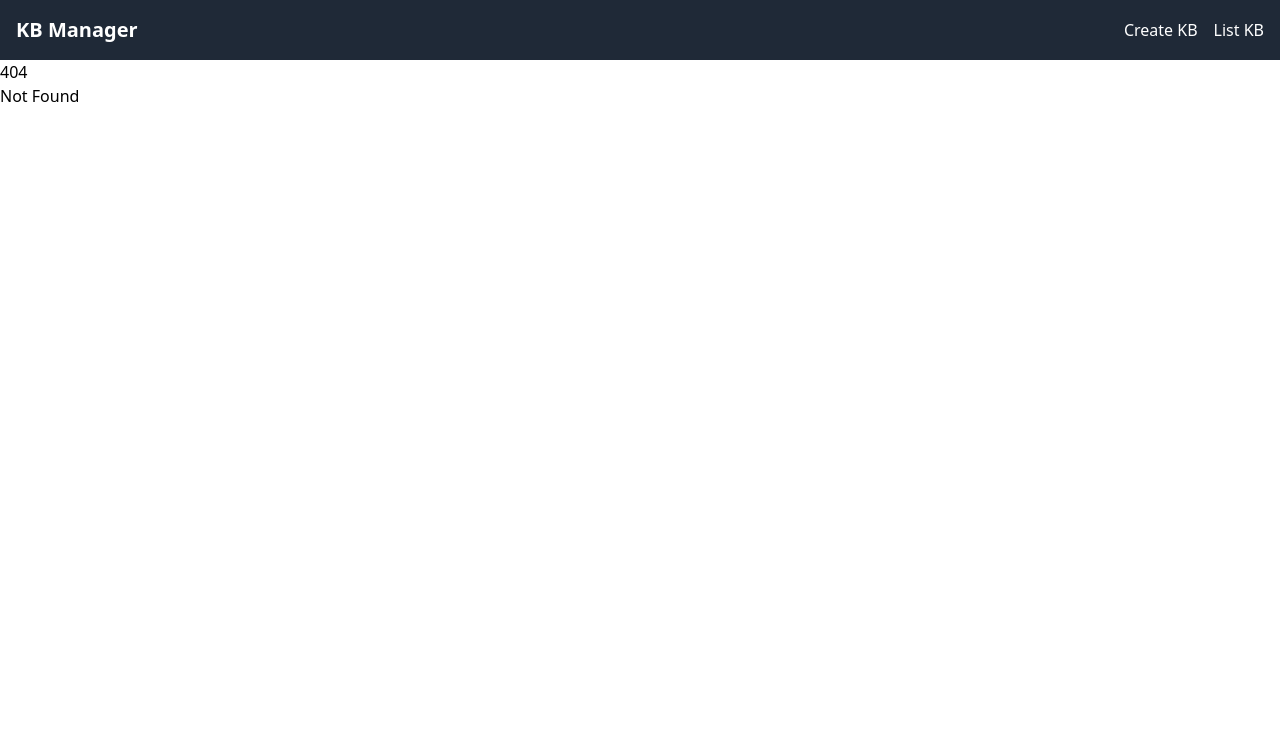
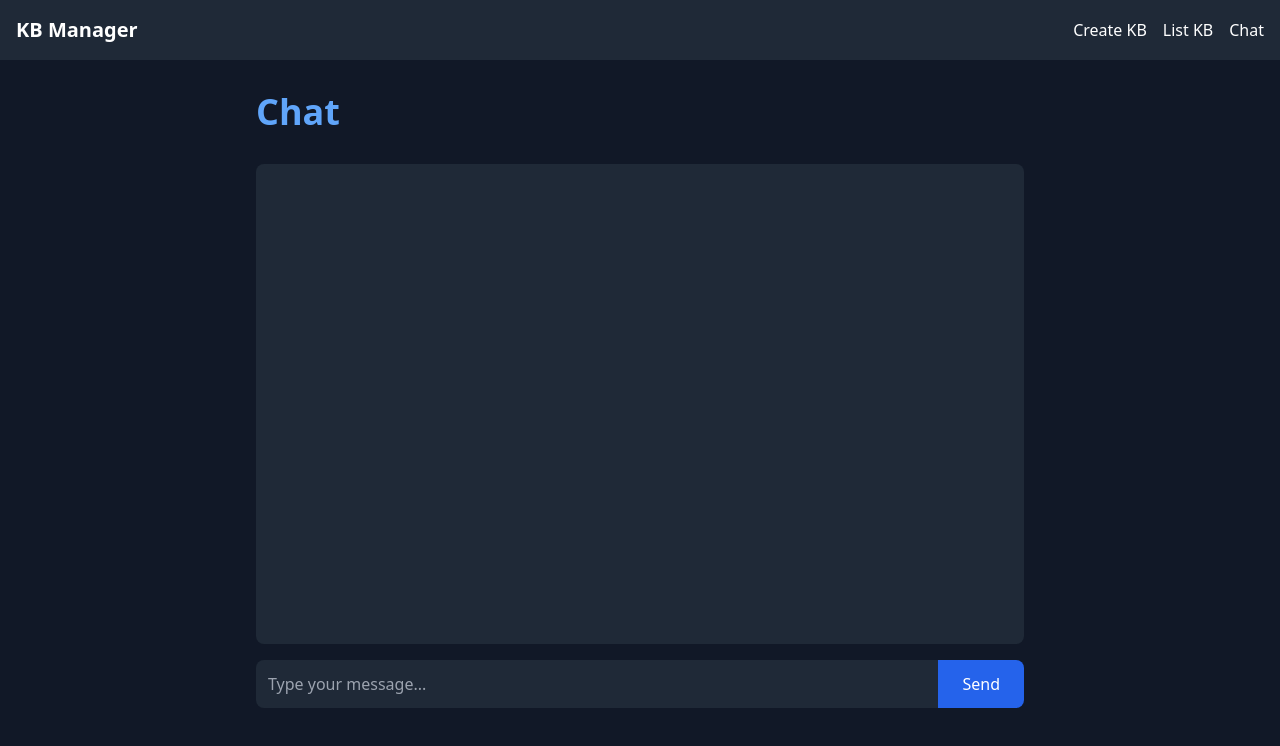
Before and after one commit to polly3223/test-kb, a SvelteKit app: page /chat in a window 1280 px wide. Before the commit this address had no page. Shown: the top 746 px of the page. Built offline with nearby package versions, Linux system fonts and the light colour scheme.

Commit message:
create first empty chat

```diff
--- a/src/routes/+layout.svelte
+++ b/src/routes/+layout.svelte
@@ -8,6 +8,7 @@
 		<ul class="flex space-x-4">
 			<li><a href="/createKb" class="hover:text-gray-300">Create KB</a></li>
 			<li><a href="/listKb" class="hover:text-gray-300">List KB</a></li>
+			<li><a href="/chat" class="hover:text-gray-300">Chat</a></li>
 		</ul>
 	</nav>
 </header>
--- /dev/null
+++ b/src/routes/chat/+page.svelte
@@ -0,0 +1,66 @@
+<script lang="ts">
+	import { onMount } from 'svelte';
+
+	let messages = [];
+	let inputMessage = '';
+	let chatContainer;
+
+	function sendMessage() {
+		if (inputMessage.trim()) {
+			messages = [...messages, { text: inputMessage, isUser: true }];
+			inputMessage = '';
+			// TODO: Add API call to get bot response
+			setTimeout(() => {
+				messages = [...messages, { text: 'This is a sample bot response.', isUser: false }];
+			}, 1000);
+		}
+	}
+
+	onMount(() => {
+		chatContainer.scrollTop = chatContainer.scrollHeight;
+	});
+
+	$: if (chatContainer) {
+		chatContainer.scrollTop = chatContainer.scrollHeight;
+	}
+</script>
+
+<svelte:head>
+	<title>Chat</title>
+</svelte:head>
+
+<div class="min-h-screen bg-gray-900 text-gray-100 p-8">
+	<div class="max-w-3xl mx-auto">
+		<h1 class="text-4xl font-bold mb-8 text-blue-400">Chat</h1>
+
+		<div bind:this={chatContainer} class="bg-gray-800 rounded-lg p-4 h-[60vh] overflow-y-auto mb-4">
+			{#each messages as message}
+				<div class="mb-4 {message.isUser ? 'text-right' : 'text-left'}">
+					<div
+						class="inline-block max-w-[70%] p-3 rounded-lg {message.isUser
+							? 'bg-blue-600 text-white'
+							: 'bg-gray-700 text-gray-200'}"
+					>
+						{message.text}
+					</div>
+				</div>
+			{/each}
+		</div>
+
+		<div class="flex">
+			<input
+				type="text"
+				bind:value={inputMessage}
+				on:keypress={(e) => e.key === 'Enter' && sendMessage()}
+				placeholder="Type your message..."
+				class="flex-grow bg-gray-800 text-gray-100 rounded-l-lg p-3 focus:outline-none focus:ring-2 focus:ring-blue-500"
+			/>
+			<button
+				on:click={sendMessage}
+				class="bg-blue-600 text-white px-6 py-3 rounded-r-lg hover:bg-blue-700 transition-colors duration-200"
+			>
+				Send
+			</button>
+		</div>
+	</div>
+</div>
```
